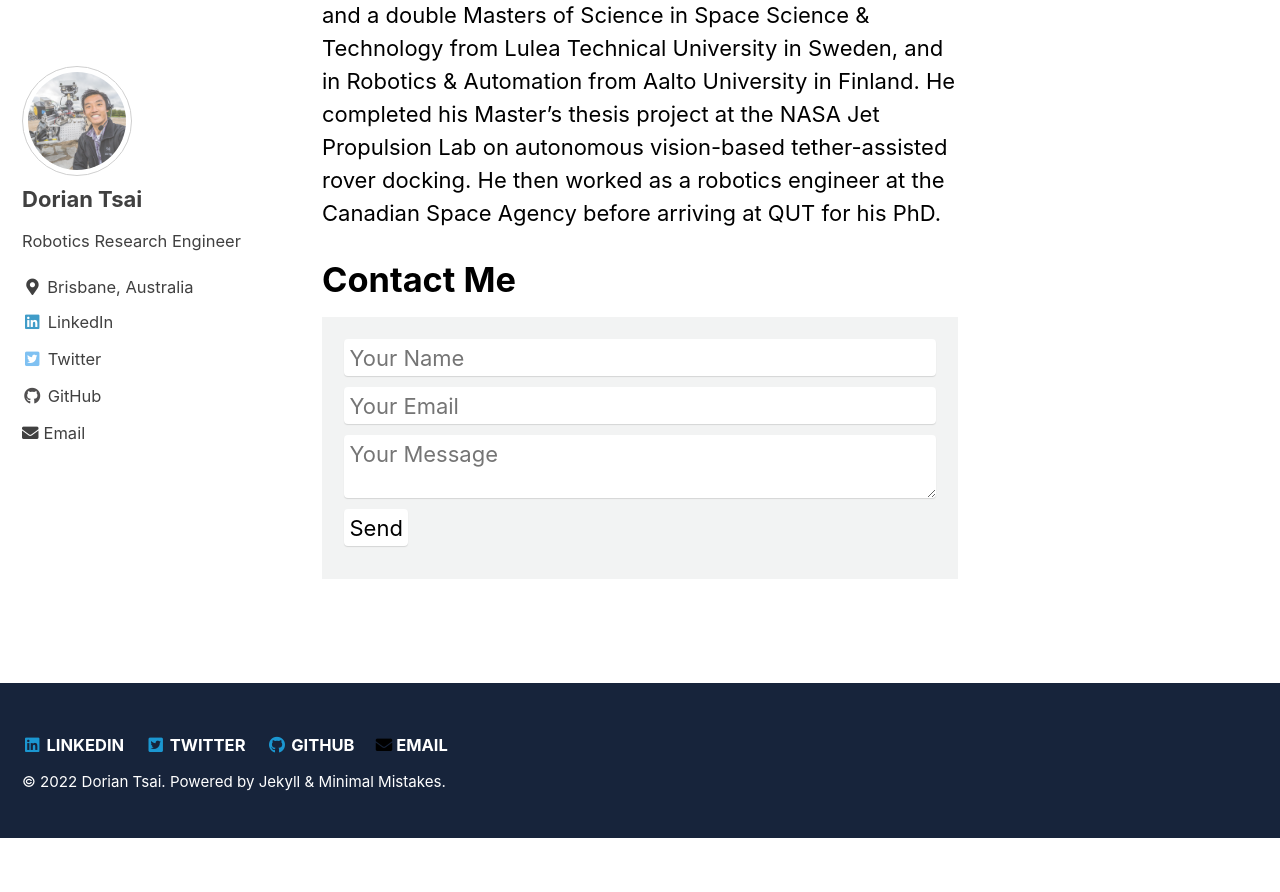
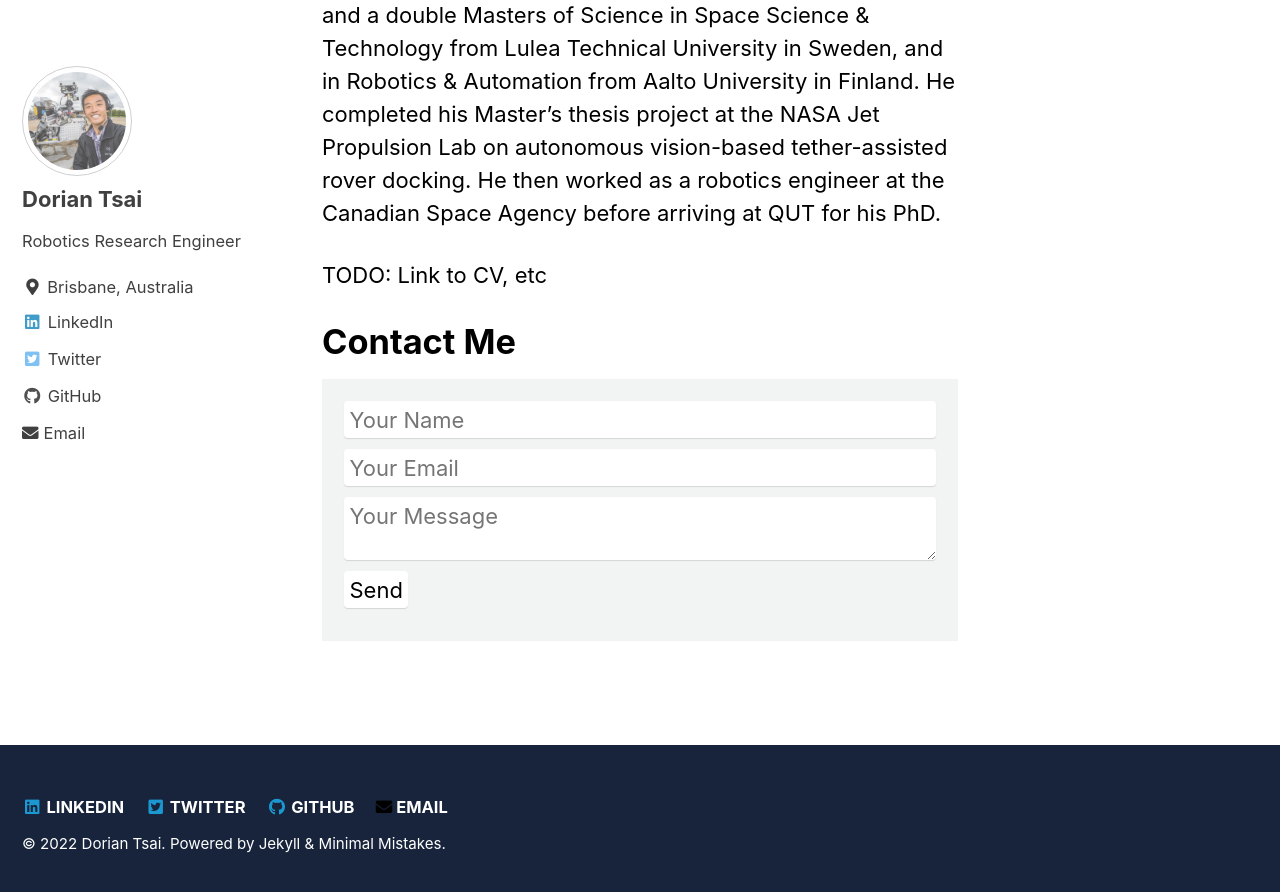
Before and after one commit to doriantsai/doriantsai.github.io, a Jekyll site: the page built from _pages/about_me.md, in a window 1280 px wide and 900 px high, scrolled down 1338 px. Shown: the top 892 px of the window. Built offline with Jekyll 4.4.1, drawn with Linux system fonts in a browser that asks for light colours; cached includes are drawn as plain includes; before the commit the page ends 2176 px from its top, so only the background shows below that.

Commit message:
fix home profile image, removed cname, added about_me

```diff
--- a/CNAME
+++ /dev/null
@@ -1 +0,0 @@
-jamesmount.tech
--- a/_includes/page__hero.html
+++ b/_includes/page__hero.html
@@ -59,7 +59,7 @@
       </div>
       <div id="profileimage">
         <figure style="margin: 0; ">
-          <img src="../assets/images/jm_profile.jpeg" alt="JM Profile" style="width:90%; margin: auto; border-radius: 50%;">
+          <img src="../assets/images/dt_profile.png" alt="DT Profile" style="width:90%; margin: auto; border-radius: 50%;">
         </figure>
       </div>
     </div>
--- a/_pages/about_me.md
+++ b/_pages/about_me.md
@@ -11,6 +11,8 @@ Dorian is currently a project specialist in automation prospecting for the Reef
 
 Dorian received his Bachelor’s of Applied Science in Engineering Science from the University of Toronto, Canada, and a double Masters of Science in Space Science & Technology from Lulea Technical University in Sweden, and in Robotics & Automation from Aalto University in Finland. He completed his Master’s thesis project at the NASA Jet Propulsion Lab on autonomous vision-based tether-assisted rover docking. He then worked as a robotics engineer at the Canadian Space Agency before arriving at QUT for his PhD.
 
+TODO: Link to CV, etc
+
 <h1 id="contact_me">Contact Me</h1>
 
 
```
